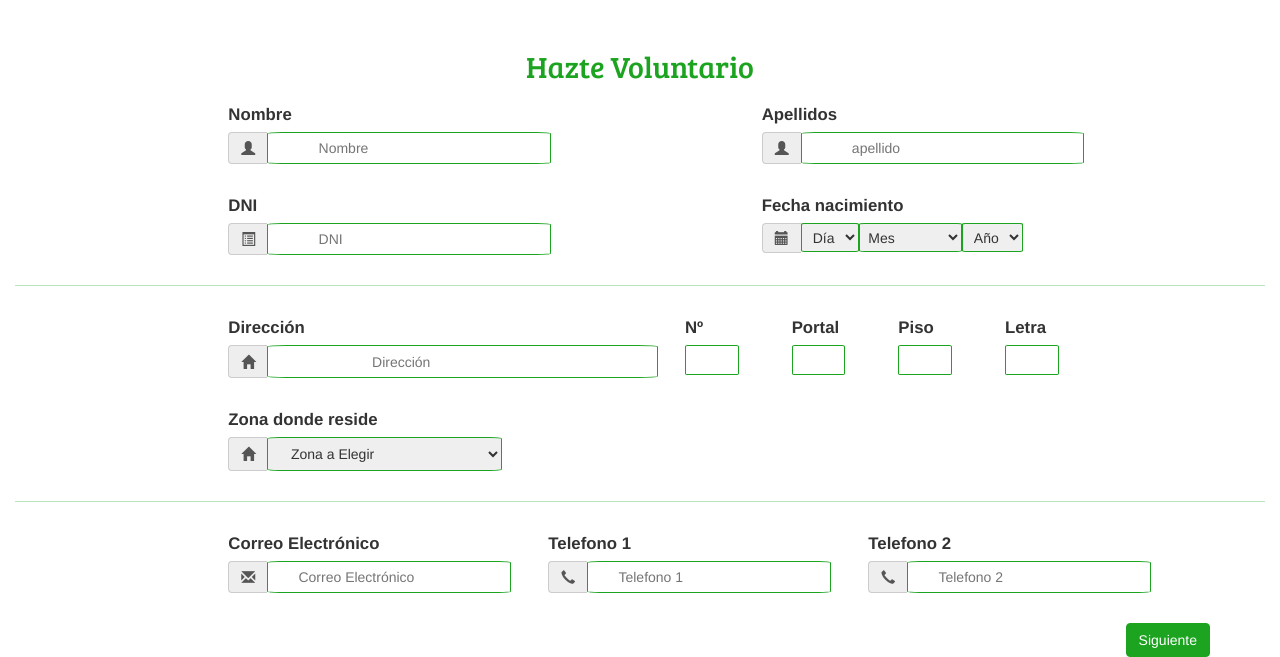
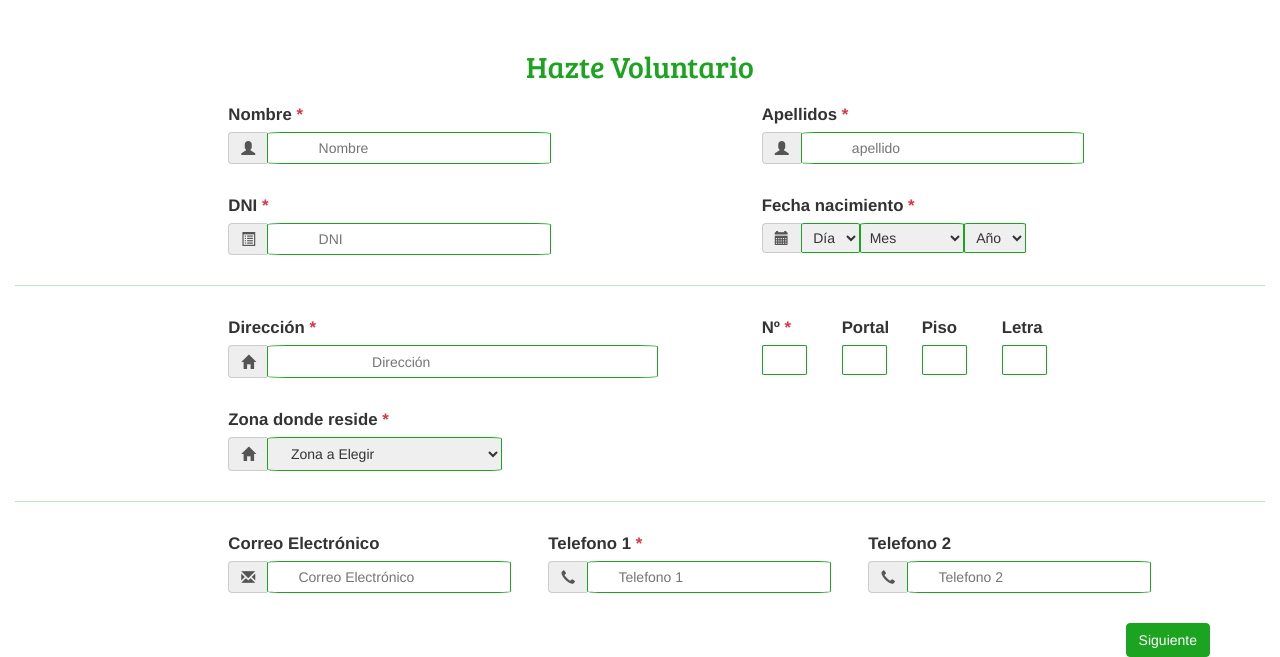
Before and after one commit to elviraRocaV/ProyectoFinal, a PHP site: page /hazteVoluntario.php in a window 1280 px wide. Shown: the part 175-832 px from the top of the page. Run offline with PHP 8.4, Linux system fonts and the light colour scheme; some libraries are stand-ins or nearby versions.

Commit message:
continuando con el formulario

```diff
--- a/hazteVoluntario.php
+++ b/hazteVoluntario.php
@@ -69,35 +69,49 @@
     </div>
 
     <form action="">
-        <div class="row justify-content-between">
-            <div class="col-md-3 mt-3">
-                <label class="textFormularioVoluntario">Nombre</label><br>
+        <div class="row">
+            <div class="col-md-3 mt-md-3 offset-md-2">
+                <label class="textFormularioVoluntario">Nombre <span class="asterisco">*</span></label><br>
                 <div class="input-group">
                     <span class="input-group-addon icono2"><i class="glyphicon glyphicon-user"></i></span>
-                    <input class="linea lineahazteVoluntario fondocaja" type="text" name="usuario" id="usuario" placeholder="Nombre" onclick="cambiarFondoUsuario(this)" onblur="cambiarFondoUsuarios(this)">
+                    <input class="linea lineahazteVoluntario fondocaja" type="text" name="usuario" id="usuario" placeholder="Nombre" onclick="cambiarFondoUsuario()" onblur="cambiarFondoUsuarios(this)">
                 </div>
             </div>
-            <div class="col-md-3 mt-3">
-                <label class="textFormularioVoluntario">Apellidos</label><br>
+            <div class="col-md-1 mt-md-5">
+                <div id="visto1"></div>
+            </div>
+            <div class="col-md-3 mt-md-3 offset-md-1">
+                <label class="textFormularioVoluntario">Apellidos <span class="asterisco">*</span></label><br>
                 <div class="input-group">
                     <span class="input-group-addon icono2"><i class="glyphicon glyphicon-user"></i></span>
-                    <input class="linea lineahazteVoluntario fondocaja" type="text" name="apellido" id="apellido" placeholder="apellido" onfocus="cambiarFondoApellido(this)">
+                    <input class="linea lineahazteVoluntario fondocaja" type="text" name="apellido" id="apellido" placeholder="apellido" onclick="cambiarFondoApellido()" onblur="cambiarFondoApellidos(this)">
                 </div>
             </div>
+            <div class="col-md-1 mt-md-5">
+                <div id="visto2"></div>
             </div>
+        </div>
+
+
+
         <div class="row">
             <div class="col-md-3 mt-5 offset-2">
-                <label class="textFormularioVoluntario">DNI</label><br>
+                <label class="textFormularioVoluntario">DNI <span class="asterisco">*</span></label><br>
                 <div class="input-group">
                     <span class="input-group-addon icono2"><i class="glyphicon glyphicon-list-alt"></i></span>
-                    <input class="linea lineahazteVoluntario fondocaja" type="text" name="dni" id="dni" placeholder="DNI" onfocus="cambiarFondoDNI(this)">
+                    <input class="linea lineahazteVoluntario fondocaja" type="text" name="dni" id="dni" placeholder="DNI" onclick="cambiarFondoDNI()" onblur="cambiarFondoDNIs(this)">
                 </div>
             </div>
-            <div class="col-md-5 mt-5 offset-md-2">
-                <label class="textFormularioVoluntario">Fecha nacimiento</label><br>
+           <div class="col-md-1 ubicarVisto">
+                <div id="visto3"></div>
+            </div>
+            <div class="col-md-3 mt-md-5 offset-md-1">
+                <div class="row">
+                    <div class="col-md-12">
+                        <label class="textFormularioVoluntario">Fecha nacimiento <span class="asterisco">*</span></label><br>
                         <div class="input-group">
                             <span class="input-group-addon icono2"><i class="glyphicon glyphicon-calendar"></i></span>
-                    <select class="lineahazteVoluntarioFecha linea" name="diaFecha" id="diaFecha">
+                            <select class="lineahazteVoluntarioFecha linea" name="diaFecha" id="diaFecha" onblur="cambiarFondoDia(this)">
                                 <option value="">Día</option>
                                 <?php
                                 for($i=1;$i<=31;$i++):
@@ -107,7 +121,7 @@
                                 ?>
                             </select>
 
-                    <select class="lineahazteVoluntarioFechaMes linea" name="mesFecha" id="mesFecha">
+                            <select class="lineahazteVoluntarioFechaMes linea" name="mesFecha" id="mesFecha" onblur="cambiarFondoMes(this)">
                                 <option value="">Mes</option>
                                 <option value="Enero">Enero</option>
                                 <option value="Febrero">Febrero</option>
@@ -123,7 +137,7 @@
                                 <option value="Diciembre">Diciembre</option>
                             </select>
 
-                    <select class="lineahazteVoluntarioFecha linea" name="anyoFecha" id="anyoFecha">
+                            <select class="lineahazteVoluntarioFecha linea" name="anyoFecha" id="anyoFecha" onclick="cambiarFondoAnyo(this)" onblur="cambiarFondoAnyos(this, diafecha, mesFecha)">
                                 <option value="">Año</option>
                                 <?php
 
@@ -140,49 +154,69 @@
                         </div>
                     </div>
                 </div>
+            </div>
+            <div class="col-md-1 mt-md-5">
+                <div id="visto4"></div>
+            </div>
+        </div>
 
         <hr class="lineaH mt-md-5">
 
+
         <div class="row">
-            <div class="col-md-4 mt-3 offset-md-2 mr-md-5">
-                <label class="textFormularioVoluntario">Dirección</label><br>
+            <div class="col-md-4 mt-3 offset-md-2">
+                <label class="textFormularioVoluntario">Dirección <span class="asterisco">*</span></label><br>
                 <div class="input-group">
                     <span class="input-group-addon icono2"><i class="glyphicon glyphicon-home"></i></span>
-                    <input class="linea lineahazteVoluntarioDirecion" type="text" name="direccion" id="direccion" placeholder="Dirección" onfocus="cambiarFondoDireccion(this)">
+                    <input class="linea lineahazteVoluntarioDirecion" type="text" name="direccion" id="direccion" placeholder="Dirección" onclick="cambiarFondoDireccion()" onblur="cambiarFondoDireccions(this)">
                 </div>
             </div>
 
-            <div class="col-md-1 mt-3">
-                <label class="textFormularioVoluntario">Nº</label><br>
-                <input class="linea lineahazteVoluntarioDirec" type="text" name="numero" id="numero" placeholder="" onfocus="cambiarFondoNumero(this)">
+            <div class="col-md-3 mt-md-3 offset-md-1">
+                <div class="row justify-content-md-between">
+                    <div class="col-md-3">
+                        <label class="textFormularioVoluntario">Nº<span class="asterisco"> *</span></label><br>
+                        <input class="linea lineahazteVoluntarioDirec1" type="text" name="numero" id="numero" placeholder="" onclick="cambiarFondoNumero()" onblur="cambiarFondoNumeros(this)">
                     </div>
-            <div class="col-md-1 mt-3">
+                    <div class="col-md-3">
                         <label class="textFormularioVoluntario">Portal</label><br>
-                <input class="linea lineahazteVoluntarioDirec" type="text" name="portal" id="portal" placeholder="" onfocus="cambiarFondoPortal(this)">
+                        <input class="linea lineahazteVoluntarioDirec2" type="text" name="portal" id="portal" placeholder="" onclick="cambiarFondoPortal()">
                     </div>
-            <div class="col-md-1 mt-3">
+                    <div class="col-md-3">
                         <label class="textFormularioVoluntario">Piso</label><br>
-                <input class="linea lineahazteVoluntarioDirec" type="text" name="piso" id="piso" placeholder="" onfocus="cambiarFondoPiso(this)">
+                        <input class="linea lineahazteVoluntarioDirec3" type="text" name="piso" id="piso" placeholder="" onclick="cambiarFondoPiso()">
                     </div>
-            <div class="col-md-1 mt-3">
+                    <div class="col-md-3">
                         <label class="textFormularioVoluntario">Letra</label><br>
-                <input class="linea lineahazteVoluntarioDirec" type="text" name="letra" id="letra" placeholder="" onfocus="cambiarFondoLetra(this)">
+                        <input class="linea lineahazteVoluntarioDirec4" type="text" name="letra" id="letra" placeholder="" onclick="cambiarFondoLetra()">
+                    </div>
+                </div>
+            </div>
+            <div class="col-md-1 mt-md-5">
+                <div id="visto5"></div>
             </div>
         </div>
 
         <div class="row">
             <div class="col-md-5 mt-md-5 offset-md-2">
-                <label class="textFormularioVoluntario">Zona donde reside</label><br>
+                <label class="textFormularioVoluntario">Zona donde reside <span class="asterisco">*</span></label><br>
                 <div class="input-group">
                     <span class="input-group-addon icono2"><i class="glyphicon glyphicon-home"></i></span>
-                     <select class="lineahazteVoluntarioZona linea" name="zona" id="zona">
+                     <select class="lineahazteVoluntarioZona linea" name="zona" id="zona" onchange="cambiarFondoResides(this)">
                          <option class="textFormularioVoluntario" value="">Zona a Elegir</option>
-                         <option value="">Moncada</option>
-                         <option value="">Barrio</option>
-                         <option value="">Barrio de los Dolores</option>
-                         <option value="">Masías</option>
-                         <option value="">San Antonio de Benagueber</option>
+                         <option value="Moncada">Moncada</option>
+                         <option value="Barrio">Barrio</option>
+                         <option value="Barrio de los Dolores">Barrio de los Dolores</option>
+                         <option value="Masías">Masías</option>
+                         <option value="San Antonio de Benagueber">San Antonio de Benagueber</option>
                      </select>
+                 </div>
+            </div>
+            <div class="col-md-1 mt-md-5">
+                <div class="row">
+                    <div class="mt-md-5">
+                        <div id="visto5"></div>
+                    </div>
                 </div>
             </div>
         </div>
@@ -194,21 +228,21 @@
                 <label class="textFormularioVoluntario">Correo Electrónico</label><br>
                 <div class="input-group">
                     <span class="input-group-addon icono2"><i class="glyphicon glyphicon-envelope"></i></span>
-                    <input class="linea lineahazteVoluntarioCorreo fondocaja" type="text" name="correo" id="correo" placeholder="Correo Electrónico" onfocus="cambiarFondoCorreo(this)">
+                    <input class="linea lineahazteVoluntarioCorreo fondocaja" type="text" name="correo" id="correo" placeholder="Correo Electrónico" onclick="cambiarFondoCorreo()">
                 </div>
             </div>
             <div class="col-md-3 mt-3">
-                <label class="textFormularioVoluntario">Telefono 1</label><br>
+                <label class="textFormularioVoluntario">Telefono 1 <span class="asterisco">*</span></label><br>
                 <div class="input-group">
                     <span class="input-group-addon icono2"><i class="glyphicon glyphicon-earphone"></i></span>
-                    <input class="linea lineahazteVoluntarioTelef fondocaja" type="text" name="telefono1" id="telefono1" placeholder="Telefono 1" onfocus="cambiarFondoTelf1(this)">
+                    <input class="linea lineahazteVoluntarioTelef fondocaja" type="text" name="telefono1" id="telefono1" placeholder="Telefono 1" onclick="cambiarFondoTelf1()" onblur="cambiarFondoTelf1s(this)">
                 </div>
             </div>
             <div class="col-md-3 mt-3">
                 <label class="textFormularioVoluntario">Telefono 2</label><br>
                 <div class="input-group">
                     <span class="input-group-addon icono2"><i class="glyphicon glyphicon-earphone"></i></span>
-                    <input class="linea lineahazteVoluntarioTelef fondocaja" type="text" name="telefono2" id="telefono2" placeholder="Telefono 2" onfocus="cambiarFondoTelf2(this)">
+                    <input class="linea lineahazteVoluntarioTelef fondocaja" type="text" name="telefono2" id="telefono2" placeholder="Telefono 2" onclick="cambiarFondoTelf2()" onblur="cambiarFondoTelf2s(this)">
                 </div>
             </div>
         </div>
--- a/style.css
+++ b/style.css
@@ -213,6 +213,20 @@ h1
 
 /*  --------------------- hazte Voluntario -------------------------------------------*/
 
+.asterisco
+{
+    color: #dc3545;
+}
+
+.ubicarVisto
+{
+    margin-top: 4%;
+}
+
+.deplazarDerecha
+{
+    margin-left: 30%;
+}
 .lineahazteVoluntario
 {
     padding: 2% 20%;
@@ -221,13 +235,13 @@ h1
 }
 .lineahazteVoluntarioFechaMes
 {
-    padding: 1% 1%;
+    padding: 2% 2%;
     border: 1px solid #1CA421;
     border-radius:5%;
 }
 .lineahazteVoluntarioFecha
 {
-    padding: 1% 1.5%;
+    padding: 2% 3%;
     border: 1px solid #1CA421;
     border-radius:5%;
 }
@@ -239,12 +253,33 @@ h1
     border-radius:5%;
 }
 
-.lineahazteVoluntarioDirec
+.lineahazteVoluntarioDirec1
 {
     border: 1px solid #1CA421;
     border-radius:5%;
-    width:70%;
-    height: 49%;
+    width:90%;
+    height:60%;
+}
+.lineahazteVoluntarioDirec2
+{
+    border: 1px solid #1CA421;
+    border-radius:5%;
+    width:90%;
+    height:60%;
+}
+.lineahazteVoluntarioDirec3
+{
+    border: 1px solid #1CA421;
+    border-radius:5%;
+    width:90%;
+    height:60%;
+}
+.lineahazteVoluntarioDirec4
+{
+    border: 1px solid #1CA421;
+    border-radius:5%;
+    width:90%;
+    height:60%;
 }
 
 .lineahazteVoluntarioZona
```
Also changed, not shown: jsValidar/validar.js (+209 -26 lines), imagenes/vistoRojo.png (added). Lines whose indentation alone changed are shown as unchanged.
